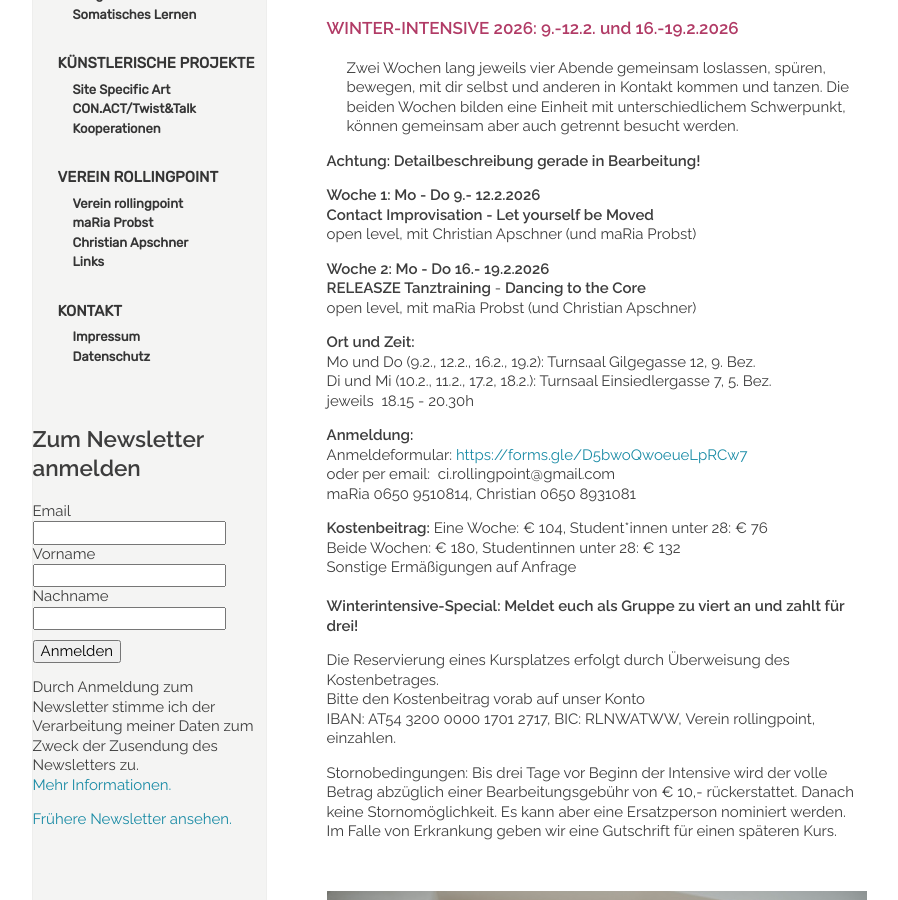
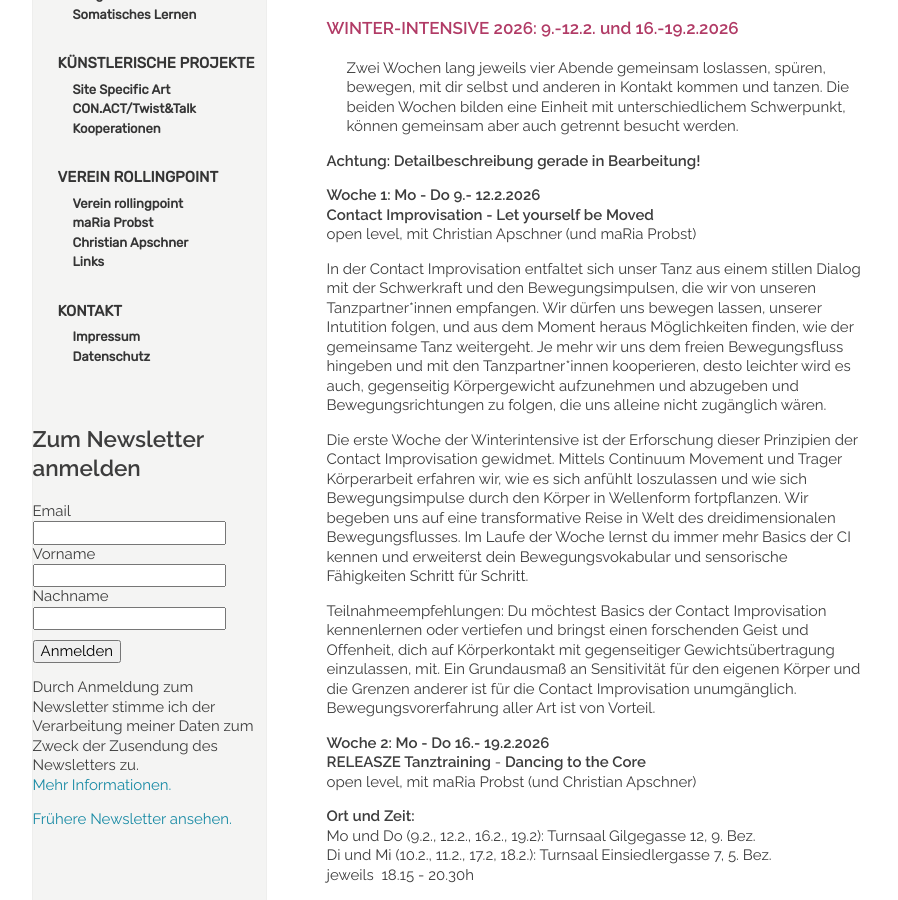
Before and after one commit to manulari/rollingpointat, a Jekyll site: the page built from _pages_de/winterintensive.md, in a window 1280 px wide and 900 px high, scrolled down 591 px. Shown: the whole window, without its empty margins (152-1050 px from the left). Built offline with Jekyll 4.4.1, drawn with Linux system fonts in a browser that asks for light colours; comment, search, counter and statistics services are not loaded.

Commit message:
Update page (de) “winterintensive”

```diff
--- a/_pages_de/winterintensive.md
+++ b/_pages_de/winterintensive.md
@@ -20,6 +20,12 @@ Zwei Wochen lang jeweils vier Abende gemeinsam loslassen, spüren, bewegen, mit
 **Woche 1: Mo - Do 9.- 12.2.2026**\
 **Contact Improvisation - Let yourself be Moved** \
 open level, mit Christian Apschner (und maRia Probst)
+
+In der Contact Improvisation entfaltet sich unser Tanz aus einem stillen Dialog mit der Schwerkraft und den Bewegungsimpulsen, die wir von unseren Tanzpartner\*innen empfangen. Wir dürfen uns bewegen lassen, unserer Intutition folgen, und aus dem Moment heraus Möglichkeiten finden, wie der gemeinsame Tanz weitergeht. Je mehr wir uns dem freien Bewegungsfluss hingeben und mit den Tanzpartner\*innen kooperieren, desto leichter wird es auch, gegenseitig Körpergewicht aufzunehmen und abzugeben und Bewegungsrichtungen zu folgen, die uns alleine nicht zugänglich wären.
+
+Die erste Woche der Winterintensive ist der Erforschung dieser Prinzipien der Contact Improvisation gewidmet. Mittels Continuum Movement und Trager Körperarbeit erfahren wir, wie es sich anfühlt loszulassen und wie sich Bewegungsimpulse durch den Körper in Wellenform fortpflanzen. Wir begeben uns auf eine transformative Reise in Welt des dreidimensionalen Bewegungsflusses. Im Laufe der Woche lernst du immer mehr Basics der CI kennen und erweiterst dein Bewegungsvokabular und sensorische Fähigkeiten Schritt für Schritt.
+
+Teilnahmeempfehlungen: Du möchtest Basics der Contact Improvisation kennenlernen oder vertiefen und bringst einen forschenden Geist und Offenheit, dich auf Körperkontakt mit gegenseitiger Gewichtsübertragung einzulassen, mit. Ein Grundausmaß an Sensitivität für den eigenen Körper und die Grenzen anderer ist für die Contact Improvisation unumgänglich. Bewegungsvorerfahrung aller Art ist von Vorteil.
 
 **Woche 2: Mo - Do 16.- 19.2.2026**\
 **RELEASZE Tanztraining**  - **Dancing to the Core**\
```
